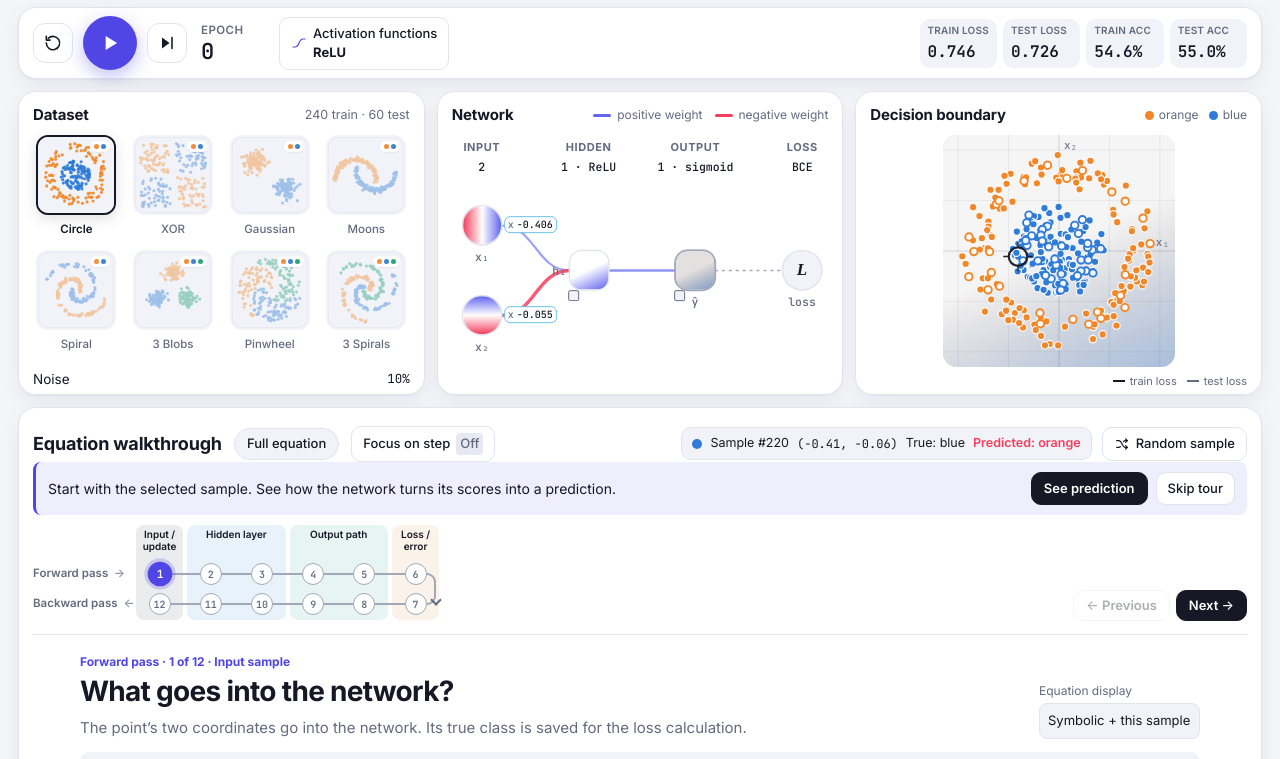
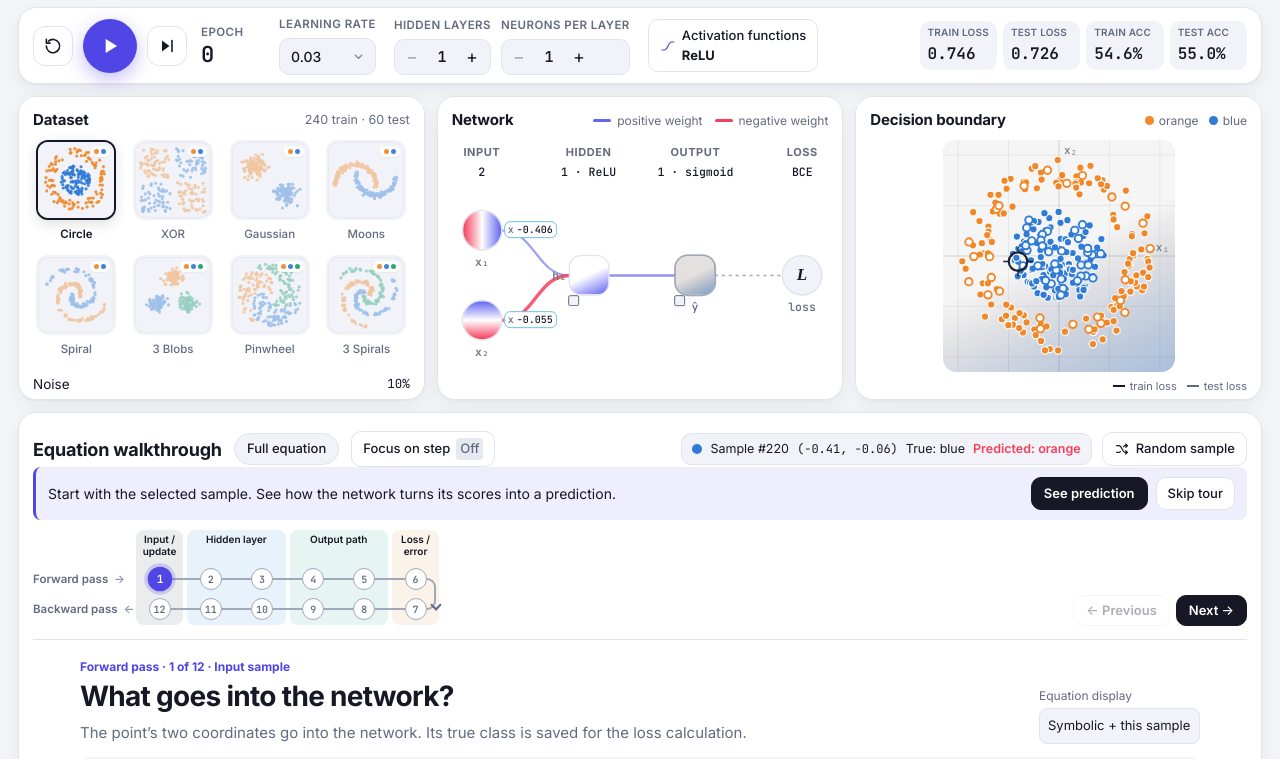
Before and after one commit to snsie/neural-networks, a website built with Vite: page index.html in a window 1280 px wide. Shown: the part 90-849 px from the top of the page. Built offline with nearby package versions, Linux system fonts and the light colour scheme.

Commit message:
Keep architecture and learning rate controls visible during the guided tour

```diff
--- a/index.html
+++ b/index.html
@@ -62,7 +62,7 @@
           <span id="epochVal" class="mono epoch-val">0</span>
         </div>
       </div>
-      <div class="ctrl" data-advanced-controls>
+      <div class="ctrl">
         <label class="ctrl-label" for="lrSel">Learning rate</label>
         <select id="lrSel"></select>
       </div>
@@ -73,7 +73,7 @@
           <option value="sgd">SGD</option>
         </select>
       </div>
-      <div class="hidden-controls" data-advanced-controls>
+      <div class="hidden-controls">
         <div class="ctrl">
           <span class="ctrl-label">Hidden layers</span>
           <div class="stepper">
```
